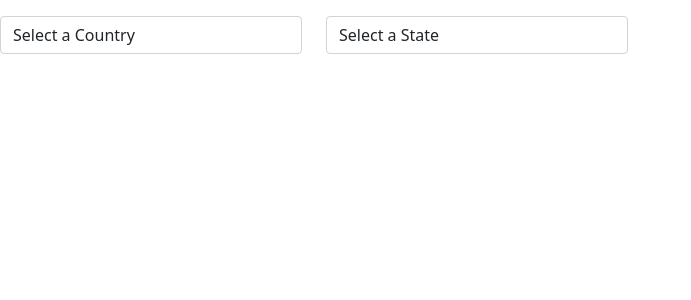
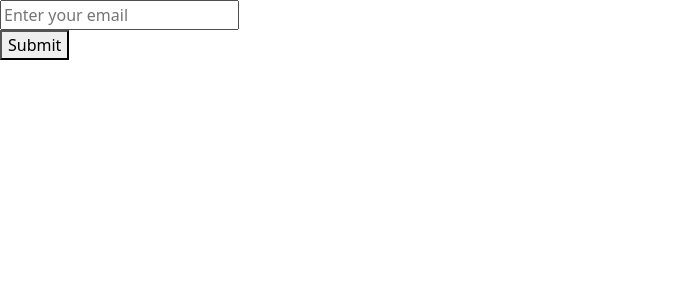
Before and after one commit to Patel-Kingkumar/Angular-Practice, an Angular app: page / in a window 1280 px wide. Shown: the top 300 px of the page, without its empty margins (0-691 px from the left). Built offline with nearby package versions, Linux system fonts and the light colour scheme.

Commit message:
016  : Practical seven complete

```diff
--- a/src/app/app.component.html
+++ b/src/app/app.component.html
@@ -10,4 +10,5 @@
 <!-- <app-test-three></app-test-three> -->
 <!-- <app-test-four></app-test-four> -->
 <!-- <app-test-five></app-test-five> -->
- <app-test-six></app-test-six>
+<!-- <app-test-six></app-test-six> -->
+ <app-test-seven></app-test-seven>
--- a/src/app/app.module.ts
+++ b/src/app/app.module.ts
@@ -25,6 +25,7 @@ import { FirstCapitalLetterPipe } from './first-capital-letter.pipe';
 import { TestFourComponent } from './test-four/test-four.component';
 import { TestFiveComponent } from './test-five/test-five.component';
 import { TestSixComponent } from './test-six/test-six.component';
+import { TestSevenComponent } from './test-seven/test-seven.component';
 
 @NgModule({
   declarations: [
@@ -49,6 +50,7 @@ import { TestSixComponent } from './test-six/test-six.component';
     TestFourComponent,
     TestFiveComponent,
     TestSixComponent,
+    TestSevenComponent,
   ],
   imports: [
     BrowserModule,
--- /dev/null
+++ b/src/app/test-seven/test-seven.component.html
@@ -0,0 +1,9 @@
+<form (ngSubmit)="onSubmit()" [formGroup]="emailForm">
+    <input type="text" name="email" id="email" placeholder="Enter your email" formControlName="email" [ngClass]="{ 'is-invalid': submitted && f.email.errors }"/><br/>
+    <div *ngIf="submitted && f.email.errors" class="invalid-feedback">
+        <div *ngIf="f.email.errors.required">Email is required</div>
+        <div *ngIf="f.email.errors.email">Email must be a valid email address</div>
+    </div>
+    <p *ngIf="checkEmail">Email Already Exist</p>
+    <button>Submit</button>
+</form>
--- /dev/null
+++ b/src/app/test-seven/test-seven.component.ts
@@ -0,0 +1,50 @@
+import { Component, OnInit } from '@angular/core';
+import { FormBuilder, FormGroup, Validators } from '@angular/forms';
+
+@Component({
+  selector: 'app-test-seven',
+  templateUrl: './test-seven.component.html',
+  styleUrls: ['./test-seven.component.scss']
+})
+export class TestSevenComponent implements OnInit {
+
+
+  emailForm: FormGroup | any;
+  submitted: boolean = false;
+  checkEmail: any
+  constructor(private fb: FormBuilder) { }
+
+  ngOnInit(): void {
+    this.initForm();
+   }
+  listEmails = [
+  "aarav.sharma@gmail.com",
+  "priya.singh@yahoo.com",
+  "rohit.patel@outlook.com",
+  "neha.gupta@gmail.com",
+  "ananya.reddy@gmail.com",
+  "karan.kapoor@yahoo.com",
+  "sanya.mehta@outlook.com",
+  "vikram.iyer@gmail.com",
+  "deepa.nair@hotmail.com",
+  "rahul.joshi@gmail.com"
+];
+  initForm() {
+    this.emailForm = this.fb.group({
+      email: ['', [Validators.required, Validators.email]]
+    })
+  }
+  get f() { return this.emailForm.controls; }
+
+  onSubmit() {
+    this.submitted = true;
+    var getEmail = this.emailForm.value.email;
+    this.checkEmail = this.listEmails.includes(getEmail);
+    if (this.checkEmail) {
+      console.log("Email exists in the list.");
+    } else {
+      console.log("Email does not exist in the list.");
+    }
+    console.log(this.emailForm.value);
+  }
+}
```
Also changed, not shown: src/app/test-seven/test-seven.component.scss (added), 1 other file (tests, documents, lock files or other folders).
